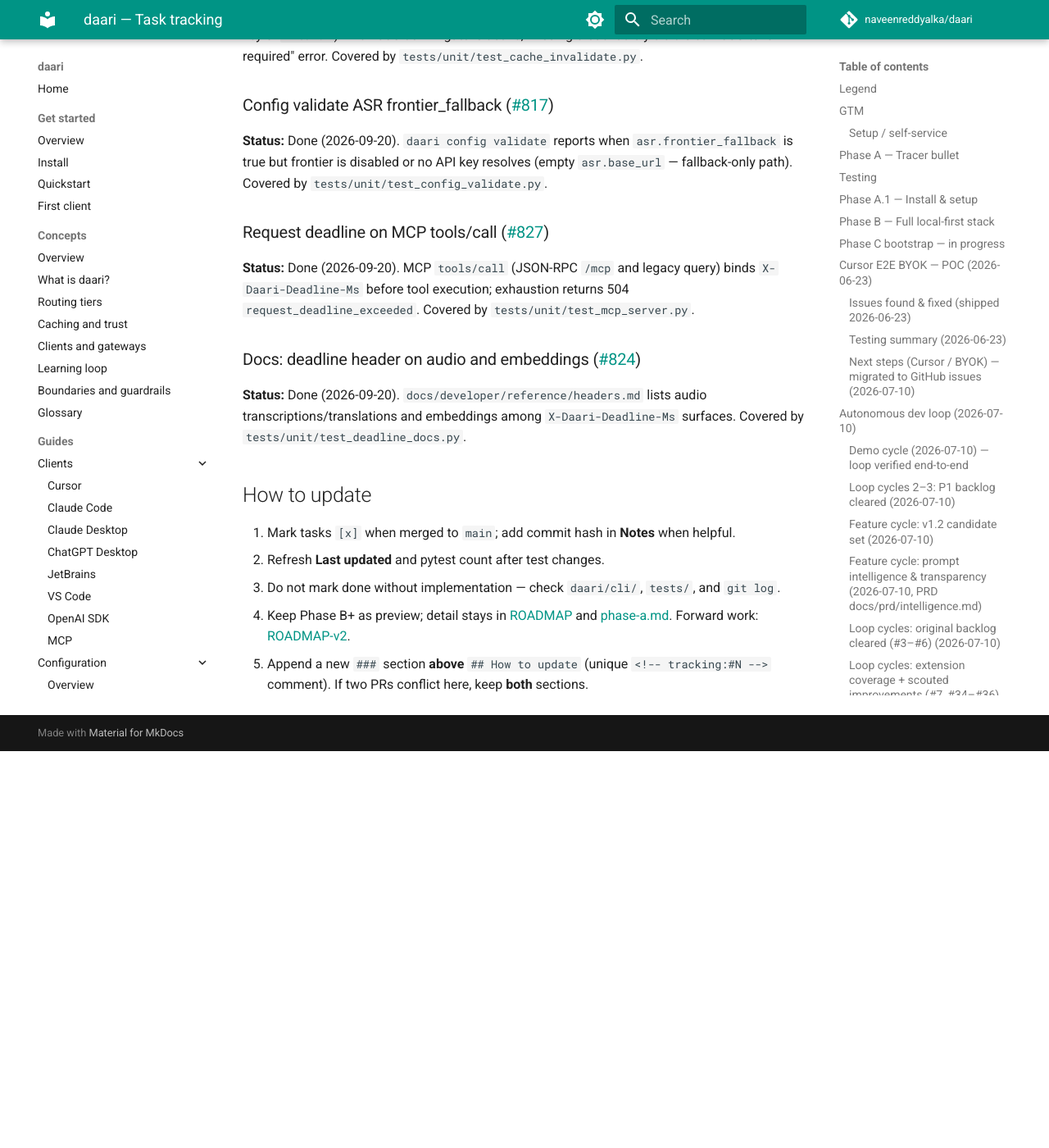
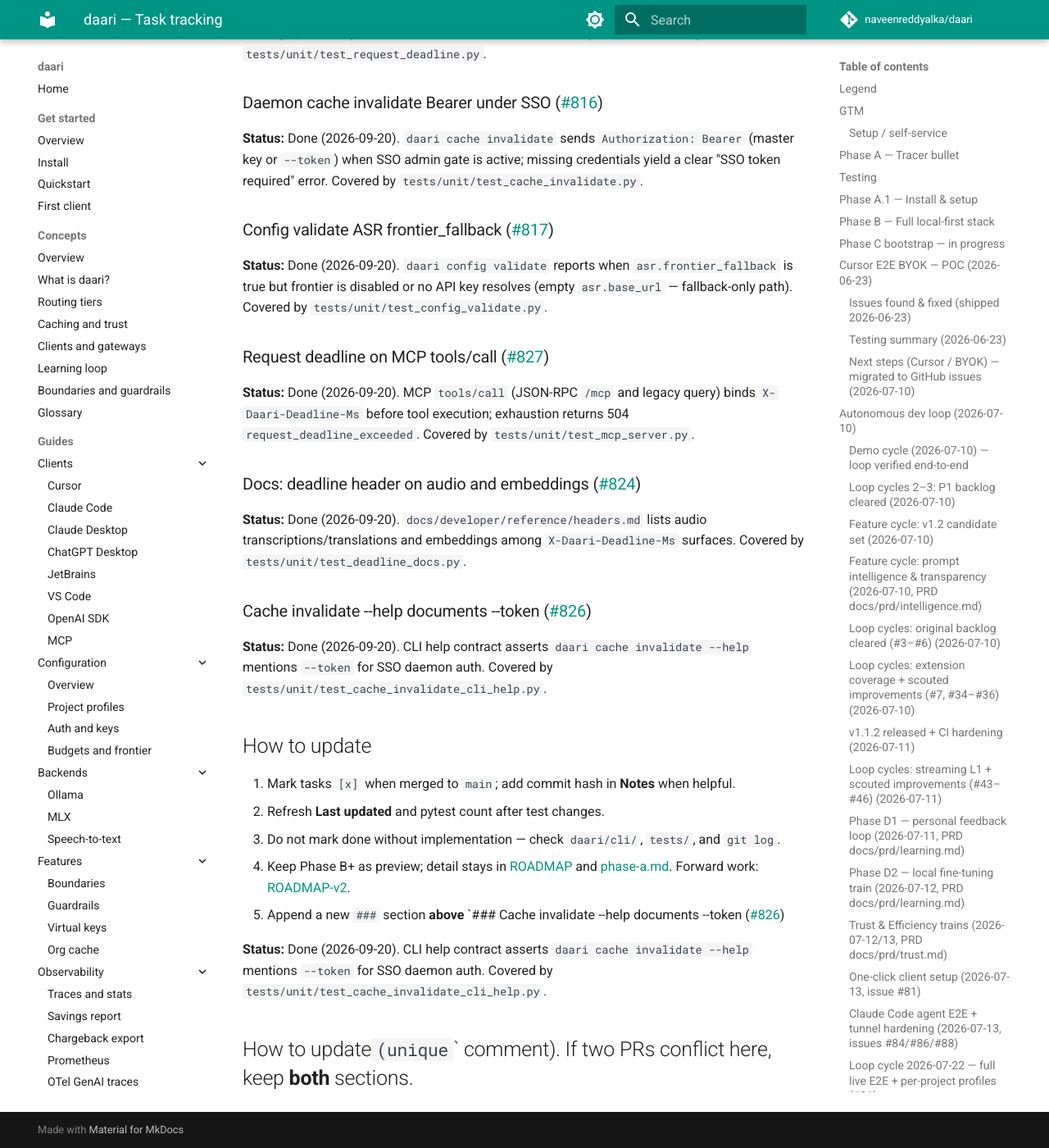
Before and after one commit to naveenreddyalka/daari, an MkDocs documentation site: the page built from docs/TRACKING.md, in a window 1280 px wide and 1400 px high, scrolled down 86960 px. Shown: the whole window at 82% size. Built offline with MkDocs 1.6.1 and Material for MkDocs 9.7.7, drawn with Linux system fonts in a browser that asks for light colours; comment, search, counter and statistics services are not loaded; before the commit the page ends 87876 px from its top, so only the background shows below that; some of the changed text lies outside the part shown.

Commit message:
test(cli): assert cache invalidate --help documents --token
Pin the SSO Bearer --token flag so daemon invalidate auth cannot regress
silently from help text.

Co-authored-by: Cursor <cursoragent@cursor.com>

```diff
--- a/docs/TRACKING.md
+++ b/docs/TRACKING.md
@@ -1850,7 +1850,14 @@ and passed to Ollama as `format` (the schema object) and to OpenAI-compat as
 Malformed schemas log `json_schema_ignored` and are dropped. Covered by
 `tests/unit/test_sampling_params.py`.
 
-<!-- tracking-append: add the next ### section above ## How to update; on conflict keep both -->
+<!-- tracking-append: add the next ### section above ### Cache invalidate --help documents --token ([#826](https://github.com/naveenreddyalka/daari/issues/826))
+
+<!-- tracking:#826 -->
+**Status:** Done (2026-09-20). CLI help contract asserts `daari cache invalidate
+--help` mentions `--token` for SSO daemon auth. Covered by
+`tests/unit/test_cache_invalidate_cli_help.py`.
+
+## How to update; on conflict keep both -->
 
 ### Budget alert fleet dedupe via Redis ([#369](https://github.com/naveenreddyalka/daari/issues/369))
 
@@ -3591,10 +3598,24 @@ query) binds `X-Daari-Deadline-Ms` before tool execution; exhaustion returns
 audio transcriptions/translations and embeddings among
 `X-Daari-Deadline-Ms` surfaces. Covered by `tests/unit/test_deadline_docs.py`.
 
+### Cache invalidate --help documents --token ([#826](https://github.com/naveenreddyalka/daari/issues/826))
+
+<!-- tracking:#826 -->
+**Status:** Done (2026-09-20). CLI help contract asserts `daari cache invalidate
+--help` mentions `--token` for SSO daemon auth. Covered by
+`tests/unit/test_cache_invalidate_cli_help.py`.
+
 ## How to update
 
 1. Mark tasks `[x]` when merged to `main`; add commit hash in **Notes** when helpful.
 2. Refresh **Last updated** and pytest count after test changes.
 3. Do not mark done without implementation — check `daari/cli/`, `tests/`, and `git log`.
 4. Keep Phase B+ as preview; detail stays in [ROADMAP](prd/ROADMAP.md) and [phase-a.md](plans/phase-a.md). Forward work: [ROADMAP-v2](prd/ROADMAP-v2.md).
-5. Append a new `###` section **above** `## How to update` (unique `<!-- tracking:#N -->` comment). If two PRs conflict here, keep **both** sections.
+5. Append a new `###` section **above** `### Cache invalidate --help documents --token ([#826](https://github.com/naveenreddyalka/daari/issues/826))
+
+<!-- tracking:#826 -->
+**Status:** Done (2026-09-20). CLI help contract asserts `daari cache invalidate
+--help` mentions `--token` for SSO daemon auth. Covered by
+`tests/unit/test_cache_invalidate_cli_help.py`.
+
+## How to update` (unique `<!-- tracking:#N -->` comment). If two PRs conflict here, keep **both** sections.
```
Also changed, not shown: 1 other file.
